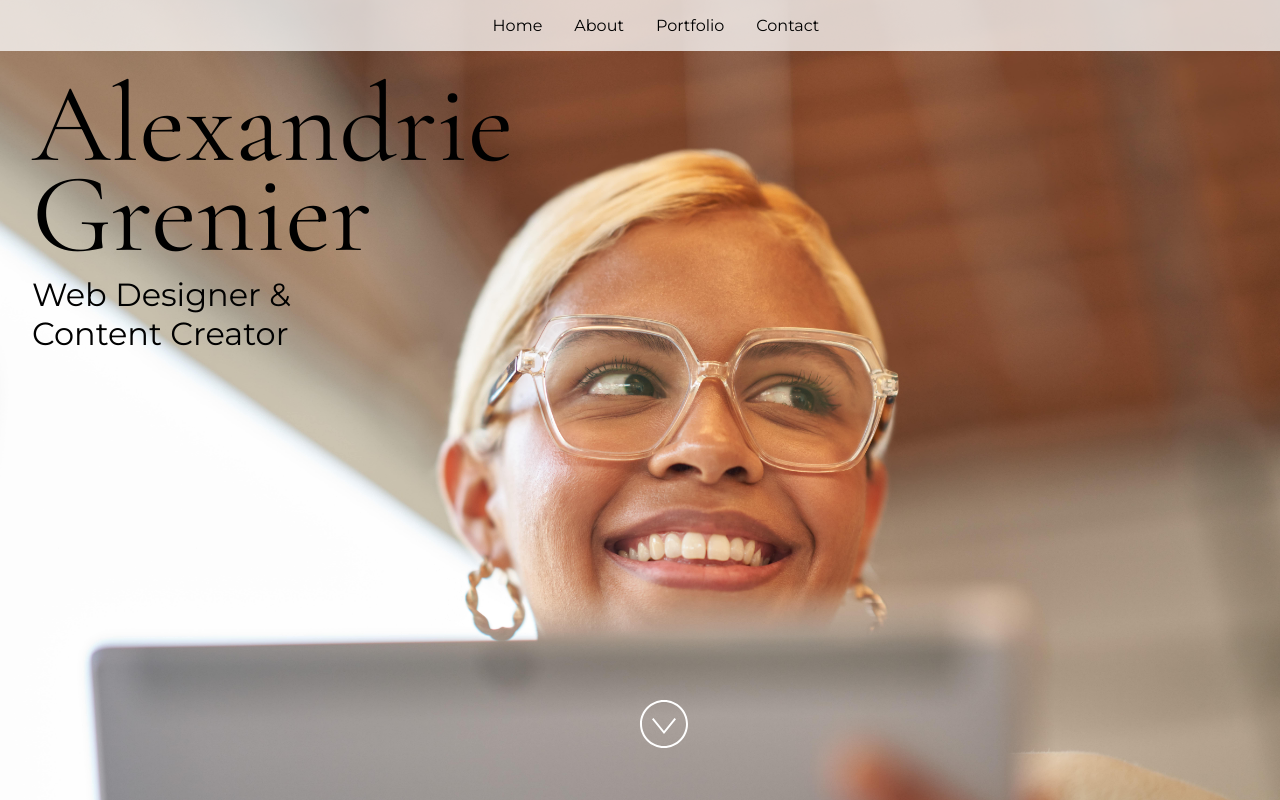
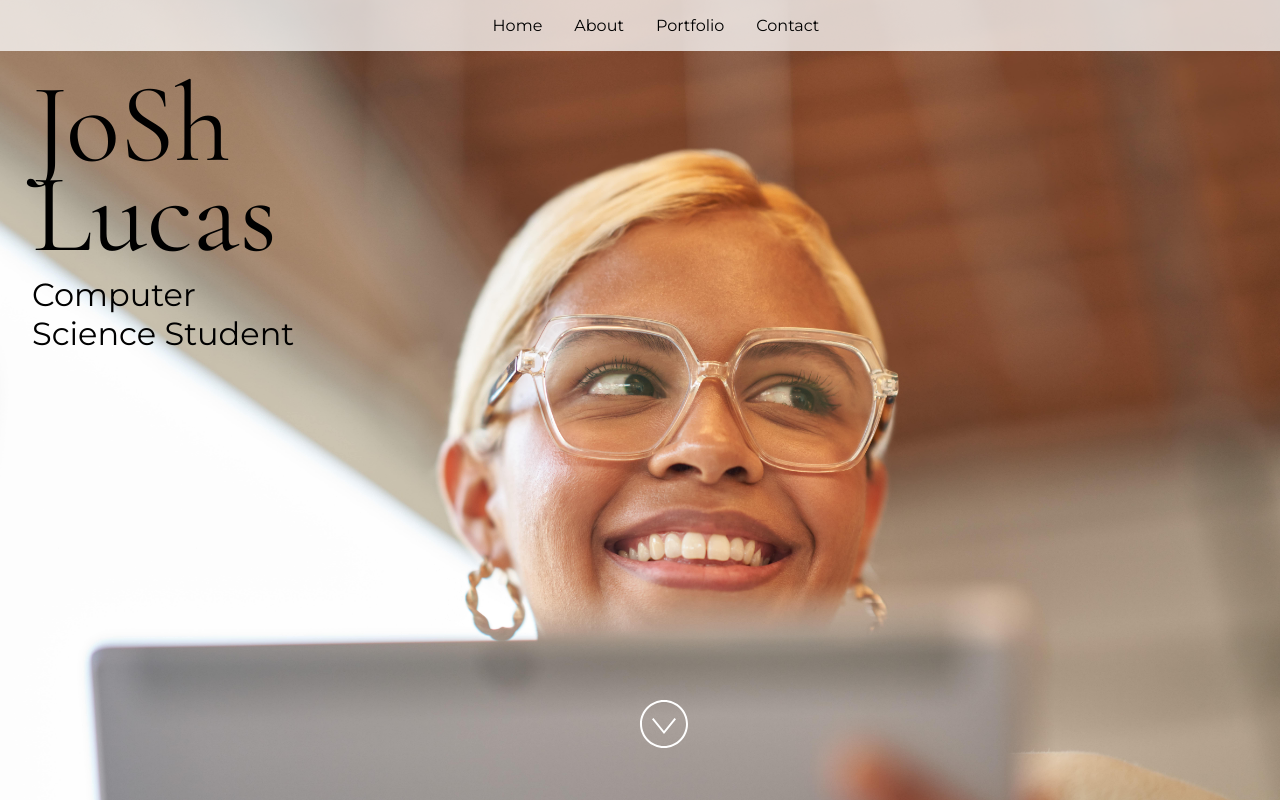
Before and after one commit to J-JLucas/PlaySCM, a React (Vite) app: page / in a window 1280 px wide. Built offline with nearby package versions, Linux system fonts and the light colour scheme.

Commit message:
Edited Contact Information

```diff
--- a/src/App.jsx
+++ b/src/App.jsx
@@ -24,15 +24,15 @@
  * If you don't have one of the social sites listed, leave it as an empty string.
  */
 const siteProps = {
-  name: "Alexandrie Grenier",
-  title: "Web Designer & Content Creator",
-  email: "alex@example.com",
-  gitHub: "microsoft",
-  instagram: "microsoft",
-  linkedIn: "satyanadella",
+  name: "JoSh Lucas",
+  title: "Computer Science Student",
+  email: "jlucas205@proton.me",
+  gitHub: "J-JLucas",
+  instagram: "",
+  linkedIn: "",
   medium: "",
-  twitter: "microsoft",
-  youTube: "Code",
+  twitter: "",
+  youTube: "",
 };
 
 const primaryColor = "#4E567E";
```
